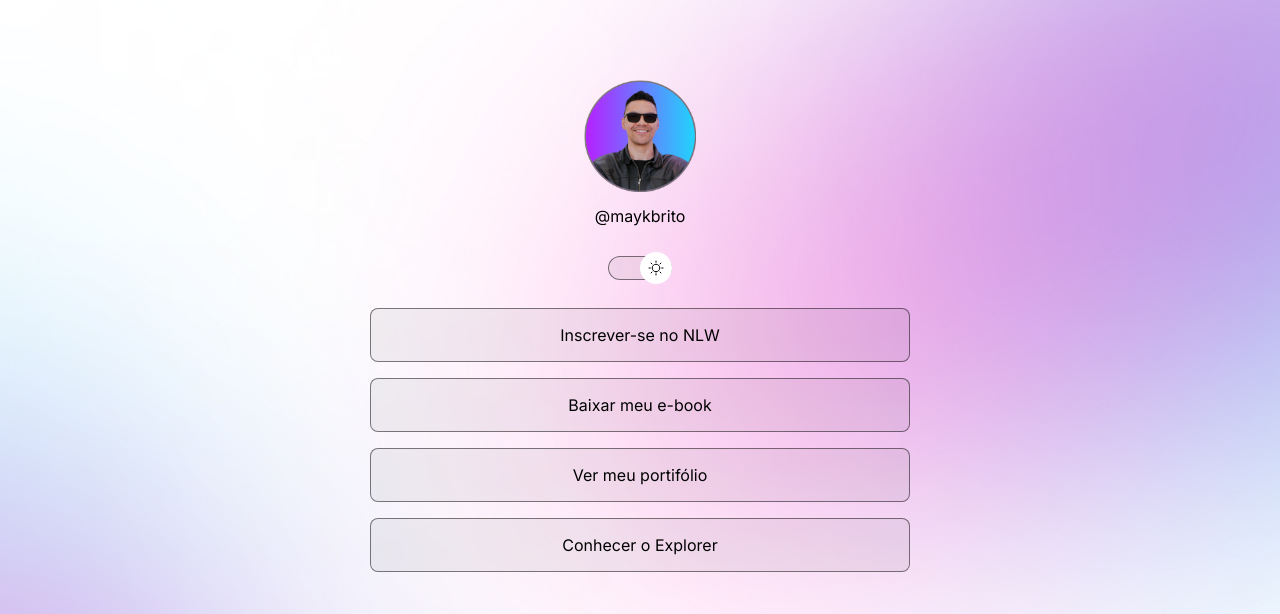
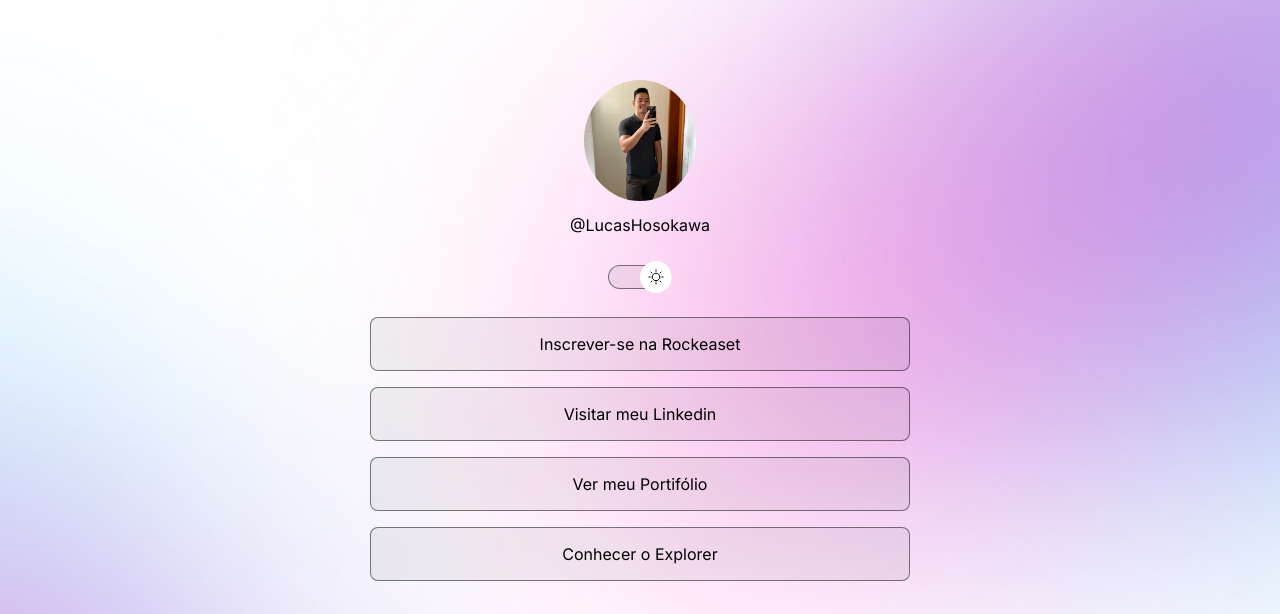
Before and after one commit to LucasHosokawa/ProjetoRocketseat, a plain HTML site: page index.html in a window 1280 px wide. Both pictures are taken after a click on the element 640 px from the left and 267 px from the top of the page. Shown: the top 614 px of the page. Drawn offline with nearby package versions, Linux system fonts and the light colour scheme.

Commit message:
projeto final

```diff
--- a/index.html
+++ b/index.html
@@ -20,10 +20,10 @@
     <div id="container">
       <div id="profile">
         <img
-          src="./assets/avatar.png"
-          alt="Foto de Mayk Brito sorrindo, usando óculos e camiseta preta, barba e fundo amarelo."
+          src="./assets/Avatar.jpeg"
+          alt="Foto de Lucas Hosokawa sorrindo, usando camiseta branca."
         />
-        <p>@maykbrito</p>
+        <p>@LucasHosokawa</p>
       </div>
 
       <div id="switch" onclick="toggleMode()">
@@ -33,16 +33,22 @@
 
       <ul>
         <li>
-          <a href="#">Inscrever-se no NLW</a>
+          <a href="https://rocketseat.com.br" target="blank"
+            >Inscrever-se na Rockeaset</a
+          >
         </li>
 
         <li>
-          <a href="#">Baixar meu e-book</a>
+          <a
+            href="https://linkedin.com/in/lucas-hosokawa-46979b1b0"
+            target="_blank"
+            >Visitar meu Linkedin</a
+          >
         </li>
 
         <li>
-          <a href="https://github.com/maykbrito" target="_blank"
-            >Ver meu portifólio
+          <a href="https://github.com/LucasHosokawa" target="_blank"
+            >Ver meu Portifólio
           </a>
         </li>
 
@@ -55,7 +61,7 @@
     </div>
 
     <div id="social-links">
-      <a href="https://github.com" target="_blank">
+      <a href="https://github.com/LucasHosokawa" target="_blank">
         <ion-icon name="logo-github"></ion-icon>
       </a>
 
@@ -67,7 +73,10 @@
         <ion-icon name="logo-youtube"></ion-icon>
       </a>
 
-      <a href="https://linkedin.com/in/lucashosokawa" target="_blank">
+      <a
+        href="https://linkedin.com/in/lucas-hosokawa-46979b1b0"
+        target="_blank"
+      >
         <ion-icon name="logo-linkedin"></ion-icon>
       </a>
     </div>
--- a/script.js
+++ b/script.js
@@ -1,12 +1,19 @@
-function toggleMode () {
+function toggleMode() {
   const html = document.documentElement
   html.classList.toggle("light")
 
   const img = document.querySelector("#profile img")
-if (html.classList.contains("light")) {
-  img.setAttribute("src", "./assets/avatar-light.png")
-} else {
-  img.setAttribute("src", "./assets/avatar.png")
+  if (html.classList.contains("light")) {
+    img.setAttribute("src", "./assets/Avatar-light.jpeg")
+    img.setAttribute(
+      "alt",
+      "Foto de Lucas Hosokawa sorrindo, no espelho com camiseta cinza."
+    )
+  } else {
+    img.setAttribute("src", "./assets/Avatar.jpeg")
+    img.setAttribute(
+      "alt",
+      "Foto de Lucas Hosokawa sorrindo, usando camiseta branca."
+    )
+  }
 }
-
-}
--- a/style.css
+++ b/style.css
@@ -49,6 +49,7 @@ body * {
 
 #profile img {
   width: 112px;
+  border-radius: 50%;
 }
 
 #profile p {
```
Also changed, not shown: assets/Avatar-light.jpeg (added), assets/Avatar.jpeg (added).
